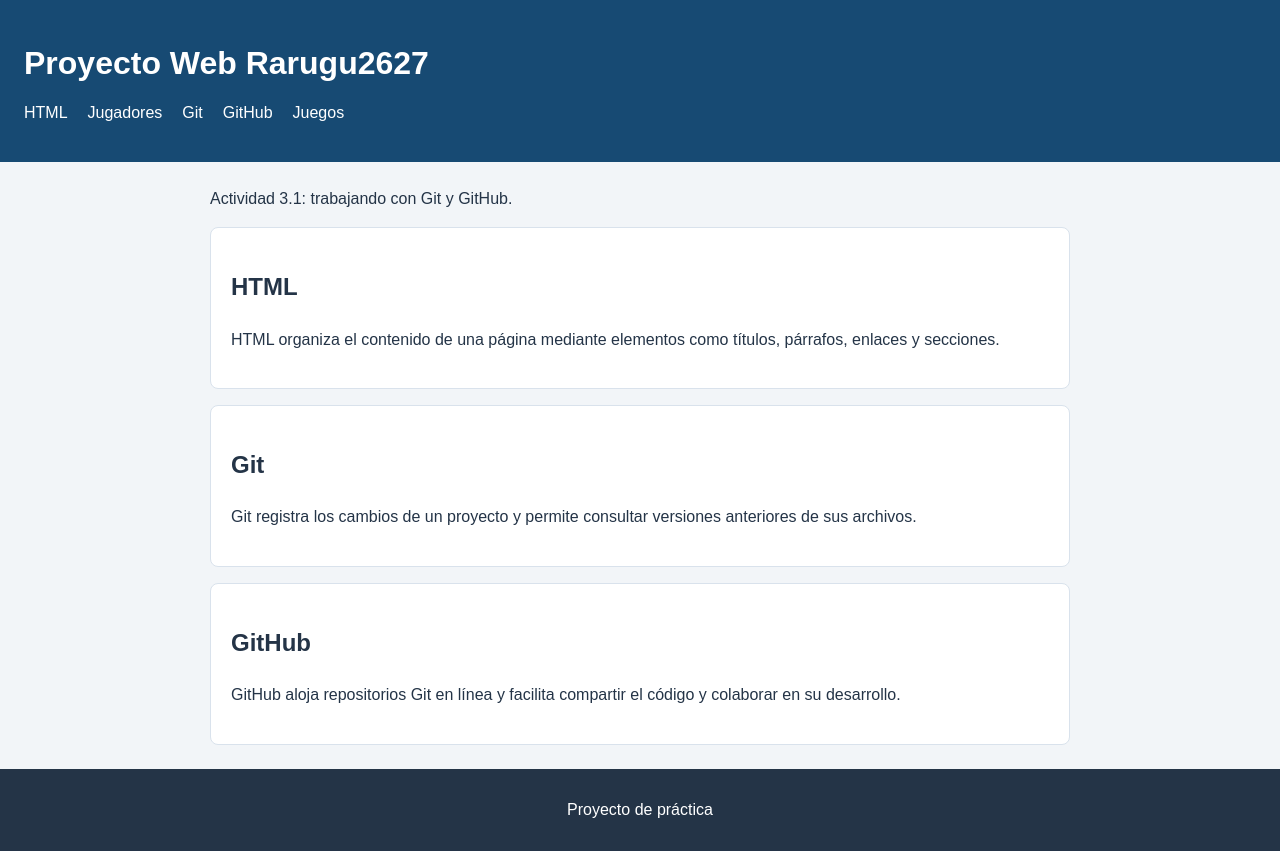
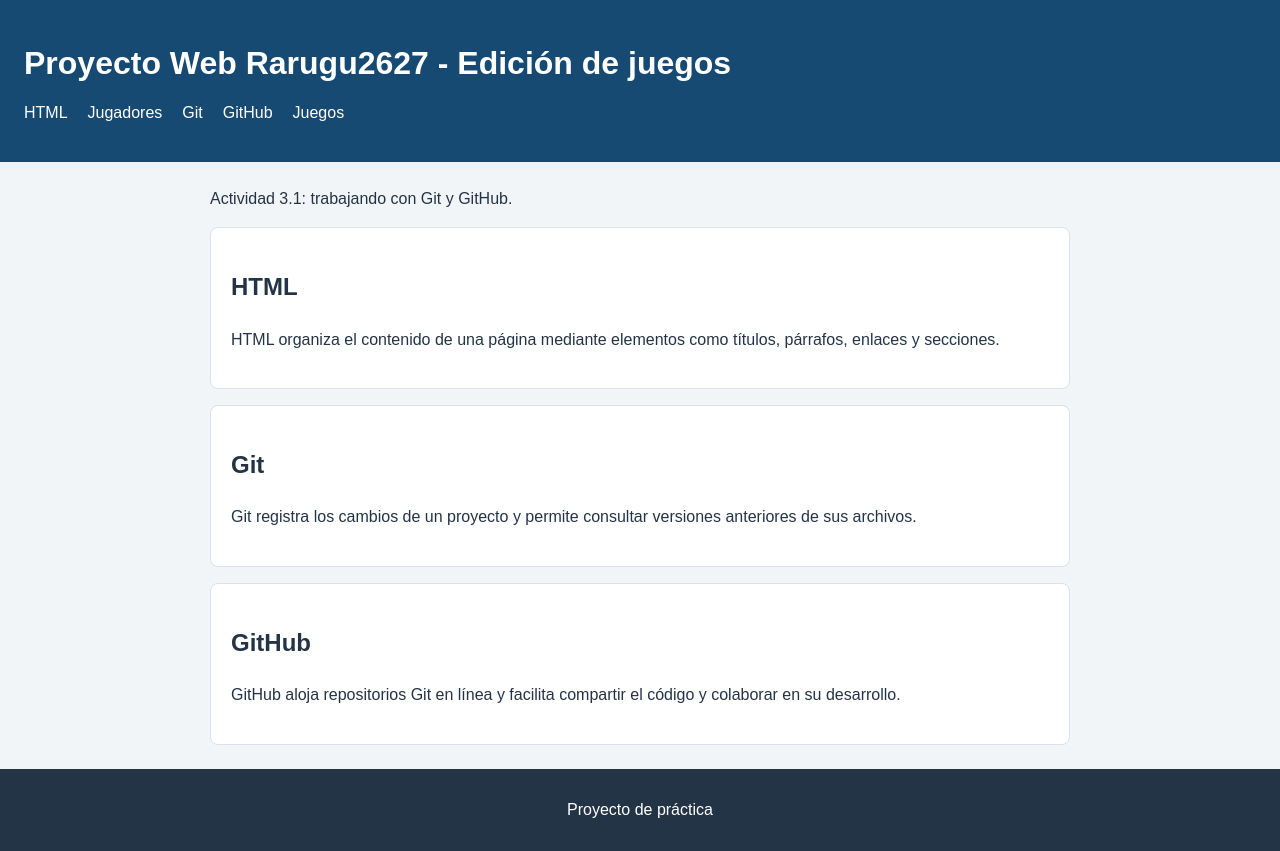
Before and after one commit to rarugu/Proyecto-Web-Rarugu2627, a plain HTML site: page index.html in a window 1280 px wide. Drawn offline with Linux system fonts and the light colour scheme.

Commit message:
Actualizar título en rama de juegos

```diff
--- a/index.html
+++ b/index.html
@@ -8,7 +8,7 @@
 </head>
 <body>
     <header>
-        <h1>Proyecto Web Rarugu2627</h1>
+        <h1>Proyecto Web Rarugu2627 - Edición de juegos</h1>
         <nav aria-label="Navegación principal">
             <ul>
                 <li><a href="#html">HTML</a></li>
```
